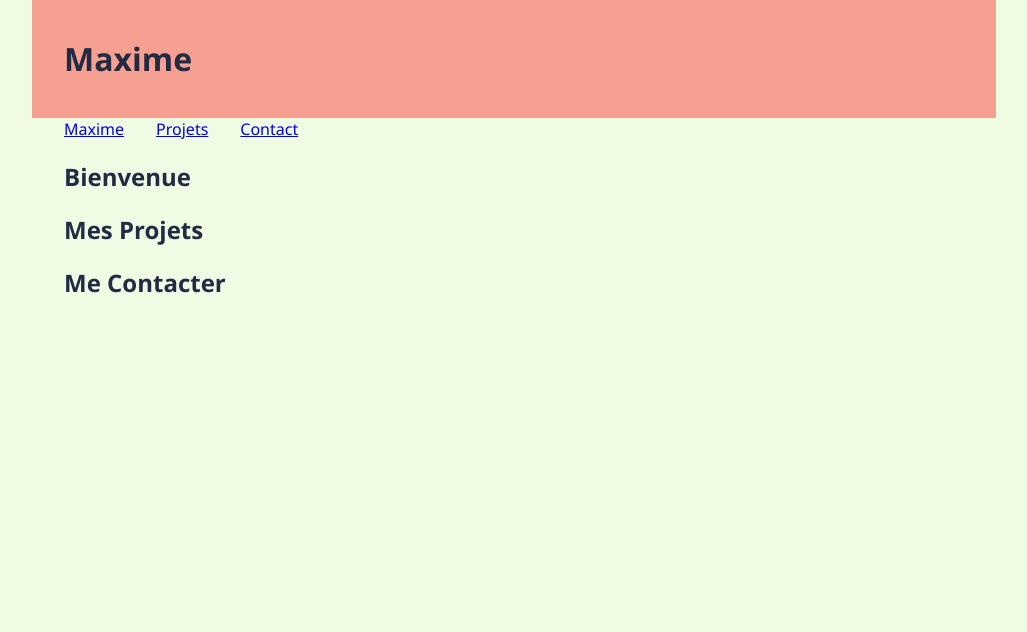
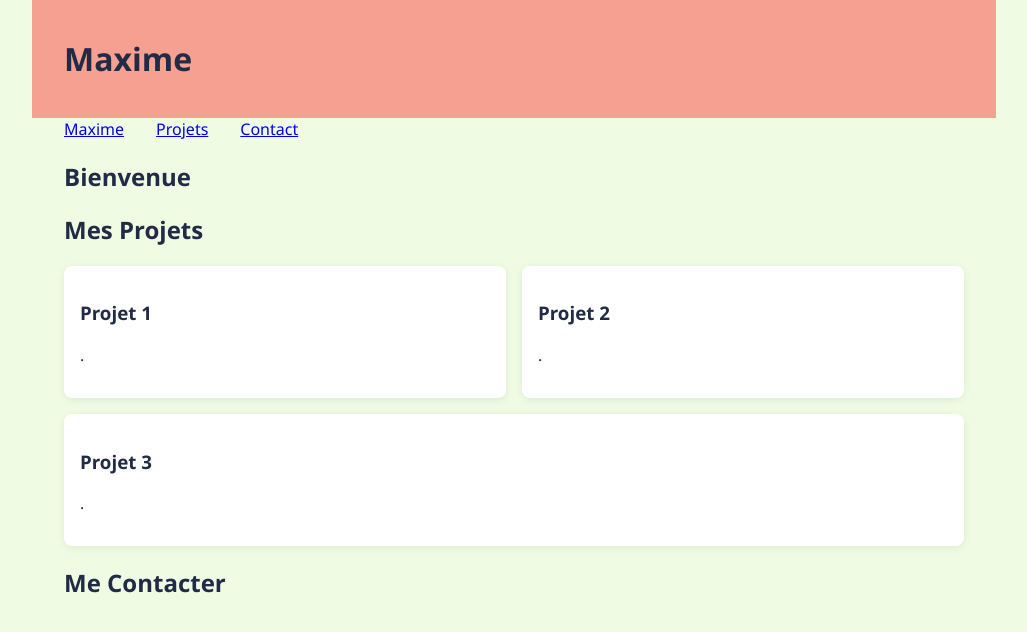
Before and after one commit to Kzlmov/portefolio-ciel-Maxime, a plain HTML site: page index.html in a window 1280 px wide. Shown: the whole page, without its empty margins (126-1153 px from the left). Drawn offline with Linux system fonts and the light colour scheme.

Commit message:
feat: Finalisation de la galerie de projets

```diff
--- a/index.html
+++ b/index.html
@@ -28,6 +28,20 @@
         </section>
         <section id="projets">
             <h2>Mes Projets</h2>
+            <div class="gallery">
+                <div class="card">
+                    <h3>Projet 1</h3>
+                    <p> .</p>
+                </div>
+                <div class="card">
+                    <h3>Projet 2</h3>
+                    <p> .</p>
+                </div>
+                <div class="card">
+                    <h3>Projet 3</h3>
+                    <p> .</p>
+                </div>
+            </div>
         </section>
         <section id="contact">
             <h2>Me Contacter</h2>
--- a/style.css
+++ b/style.css
@@ -1,3 +1,20 @@
+
+.gallery {
+    display: flex;
+    flex-wrap: wrap;
+    gap: 1rem;
+}
+
+.card {
+    flex: 1 1 300px;
+    background-color: white;
+    padding: 1rem;
+    border-radius: 8px;
+    box-shadow: 0 2px 8px rgba(0,0,0,0.07);
+    min-width: 250px;
+    max-width: 100%;
+    box-sizing: border-box;
+}
 
 
 body {
@@ -16,8 +33,8 @@ header, nav, main, footer {
 
 header {
     display: flex;
-    justify-content: space-between; /* Pour pousser les éléments aux extrémités */
-    align-items: center;            /* Pour centrer verticalement */
+    justify-content: space-between;
+    align-items: center;
     padding: 1rem 2rem;
     background-color: rgb(255, 2, 2, 0.363);
 }
```
